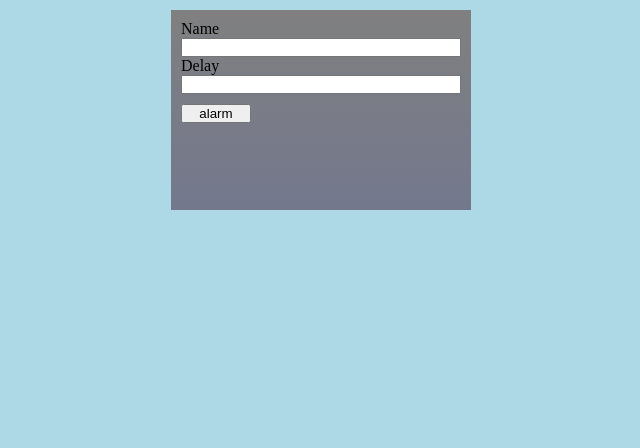
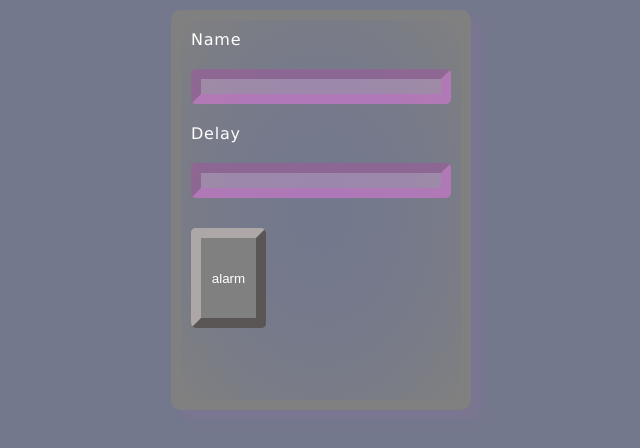
Before and after one commit to Margulis162/mdn_js_11, a plain HTML site: page index.html in a window 1280 px wide. Shown: the whole page, without its empty margins (319-959 px from the left). Drawn offline with Linux system fonts and the light colour scheme.

Commit message:
some style

```diff
--- a/style.css
+++ b/style.css
@@ -8,17 +8,39 @@ body{
     flex-direction:column;
     align-items: center;
     padding-top:10px;
-    background-color: lightblue;
+    background-color:  rgb(115, 120, 141);
+    font-family: 'Lucida Sans', 'Lucida Sans Regular', 'Lucida Grande', 'Lucida Sans Unicode', Geneva, Verdana, sans-serif ;
+    letter-spacing: .05em;
 }
 div{
-    background-image: linear-gradient(180deg, grey, rgb(115, 120, 141));
+    background-image: radial-gradient( rgb(115, 120, 141), 70%, grey);
     display:flex;
     flex-direction:column;
-    block-size: 200px;
+
+    block-size: 400px;
     inline-size: 300px;
     padding: 10px;
+    border: 10px solid grey;
+    box-shadow: 10px 10px 10px rgba(202, 96, 200, 0.1);
+    border-radius:10px;
+    color:white;
 }
 button{
     margin-block: 10px;
     inline-size:25%;
+    border-radius: 5px;
+    color:white;
+    border: 10px outset rgb(174, 167, 167);
+    background-color: grey;
+    block-size: 100px;
+    inline-size: 75px;
+
 }
+input{
+    border-radius: 5px;
+    background-color:rgba(245, 173, 244, 0.3) ;
+    border: 10px inset rgba(202, 96, 200, 0.41);
+    color: rgb(31, 24, 36);
+    margin-block:20px;
+    letter-spacing: .03em;
+}
```
